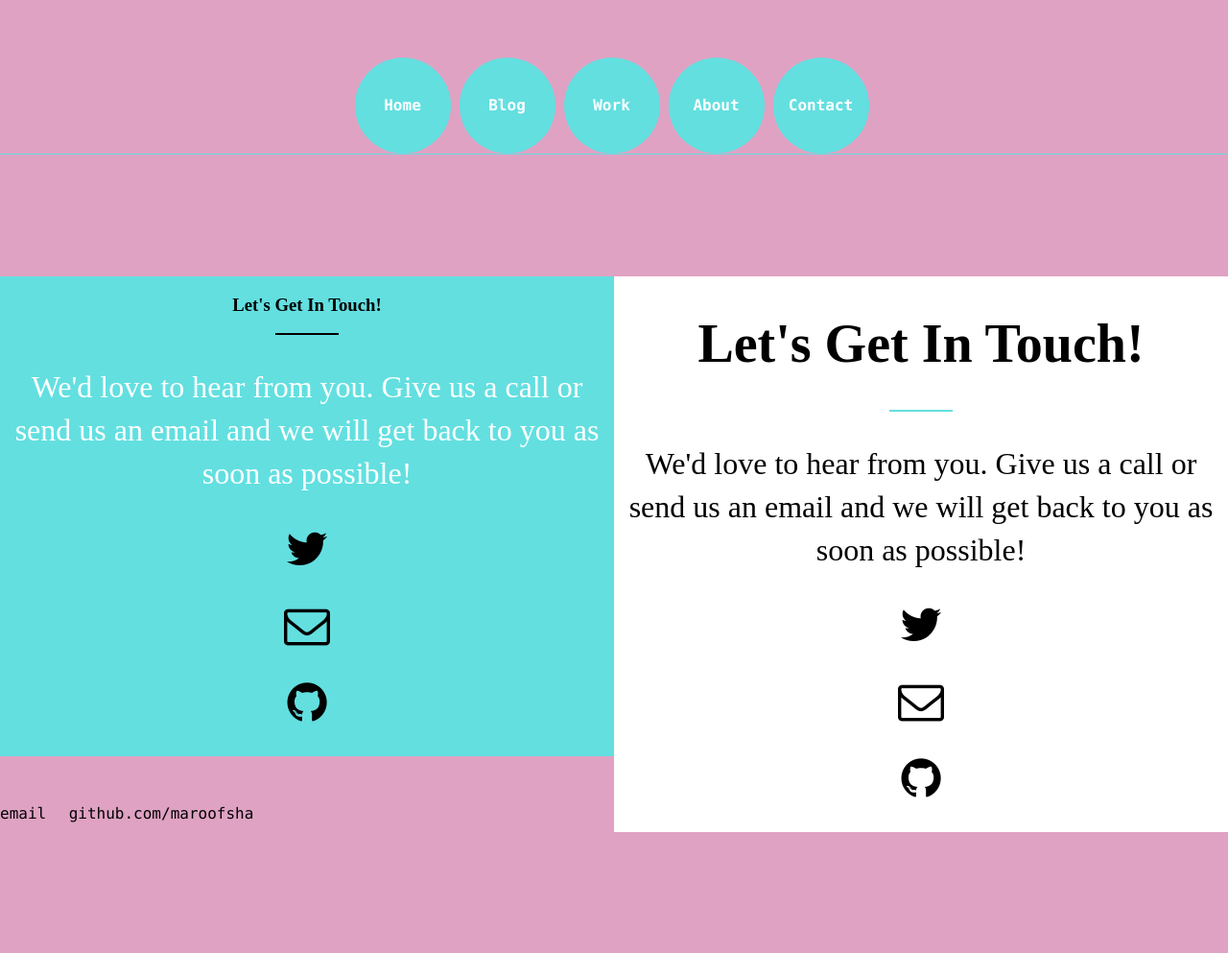
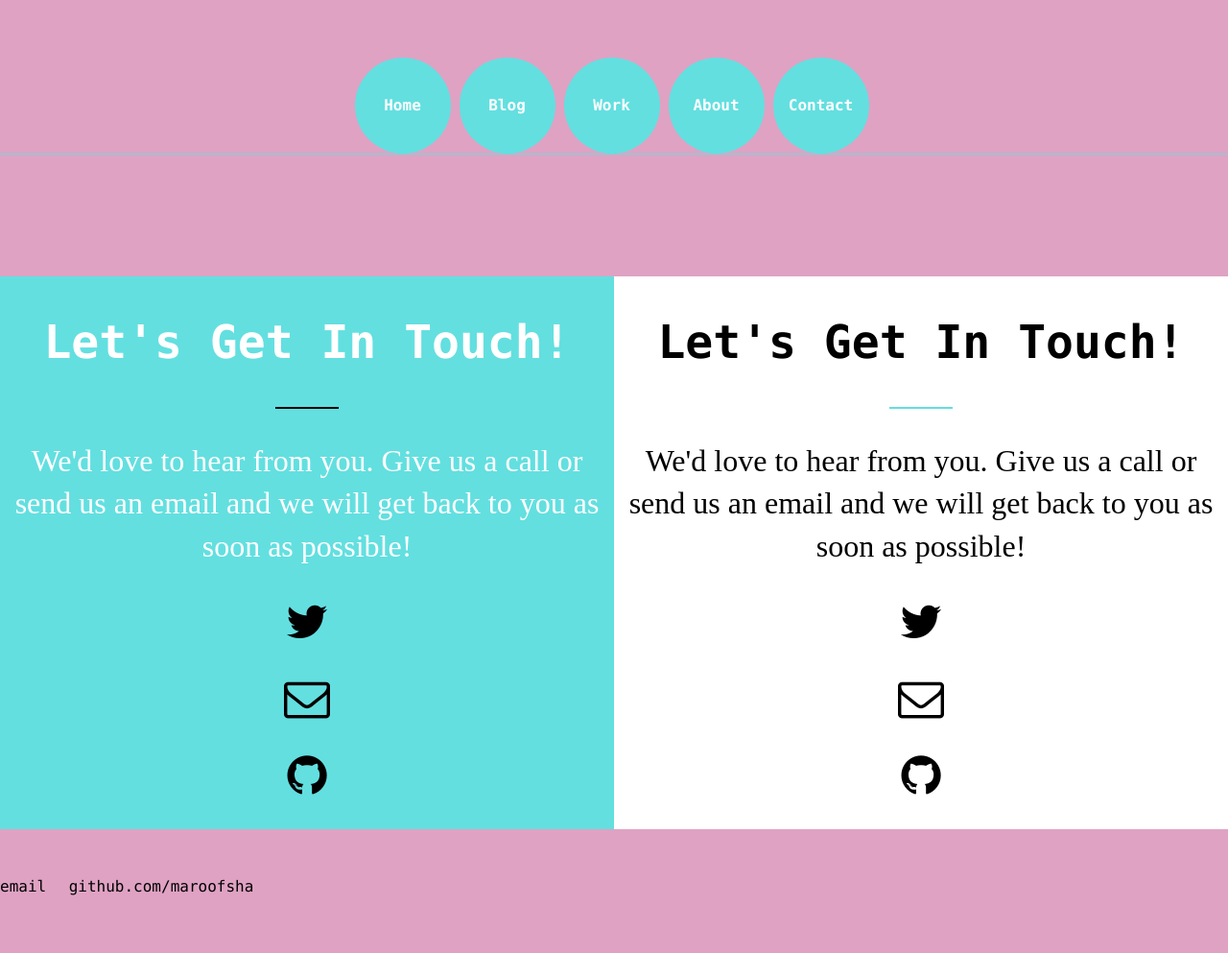
Before and after one commit to maroofsha/maroofsha.github.io, a Jekyll site: the page built from contact.html, in a window 1280 px wide. Shown: the whole page at 96% size. Built offline with Jekyll 4.4.1, drawn with Linux system fonts in a browser that asks for light colours; nearby versions of some CDN libraries; before the commit the page ends 917 px from its top, so only the background shows below that.

Commit message:
Update contact.html

```diff
--- a/contact.html
+++ b/contact.html
@@ -39,7 +39,7 @@ float: right;
 
                 <center>
 
-                    <h3>Let's Get In Touch!</h3>
+                    <h2>Let's Get In Touch!</h2>
                 <hr color="#000" width="10%" />
                 <p>We'd love to hear from you. Give us a call or send us an email and we will get back to you as soon as possible!</p>
 
@@ -64,7 +64,7 @@ float: right;
 
      <center>
     <div class="floatright">
-         <h1 style="color:#000;">Let's Get In Touch!</h1>
+         <h2 style="color:#000;">Let's Get In Touch!</h2>
                 <hr color="#63dfe0" width="10%" />
                 <p style="color:#000;">We'd love to hear from you. Give us a call or send us an email and we will get back to you as soon as possible!</p>
 
```
